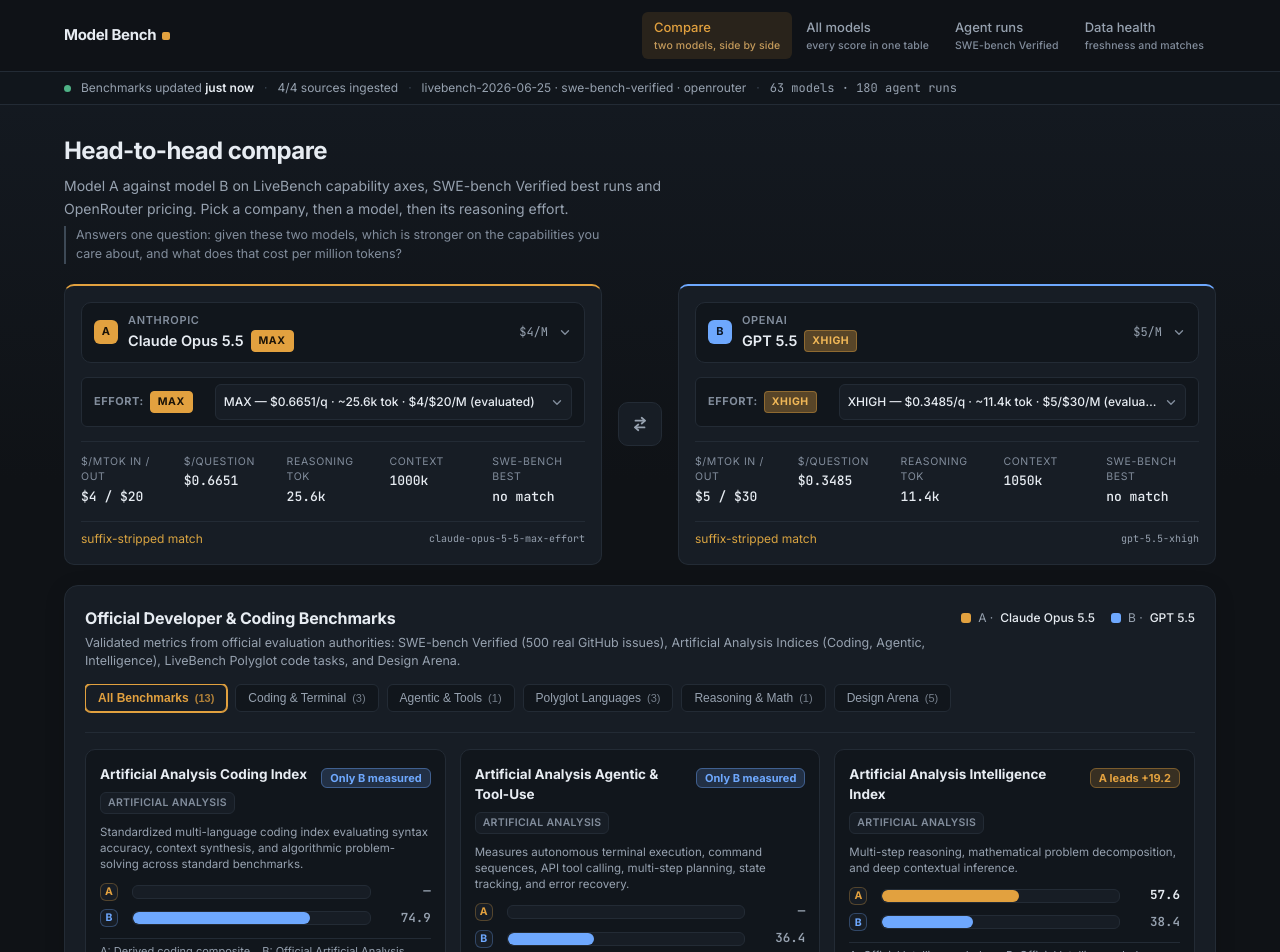
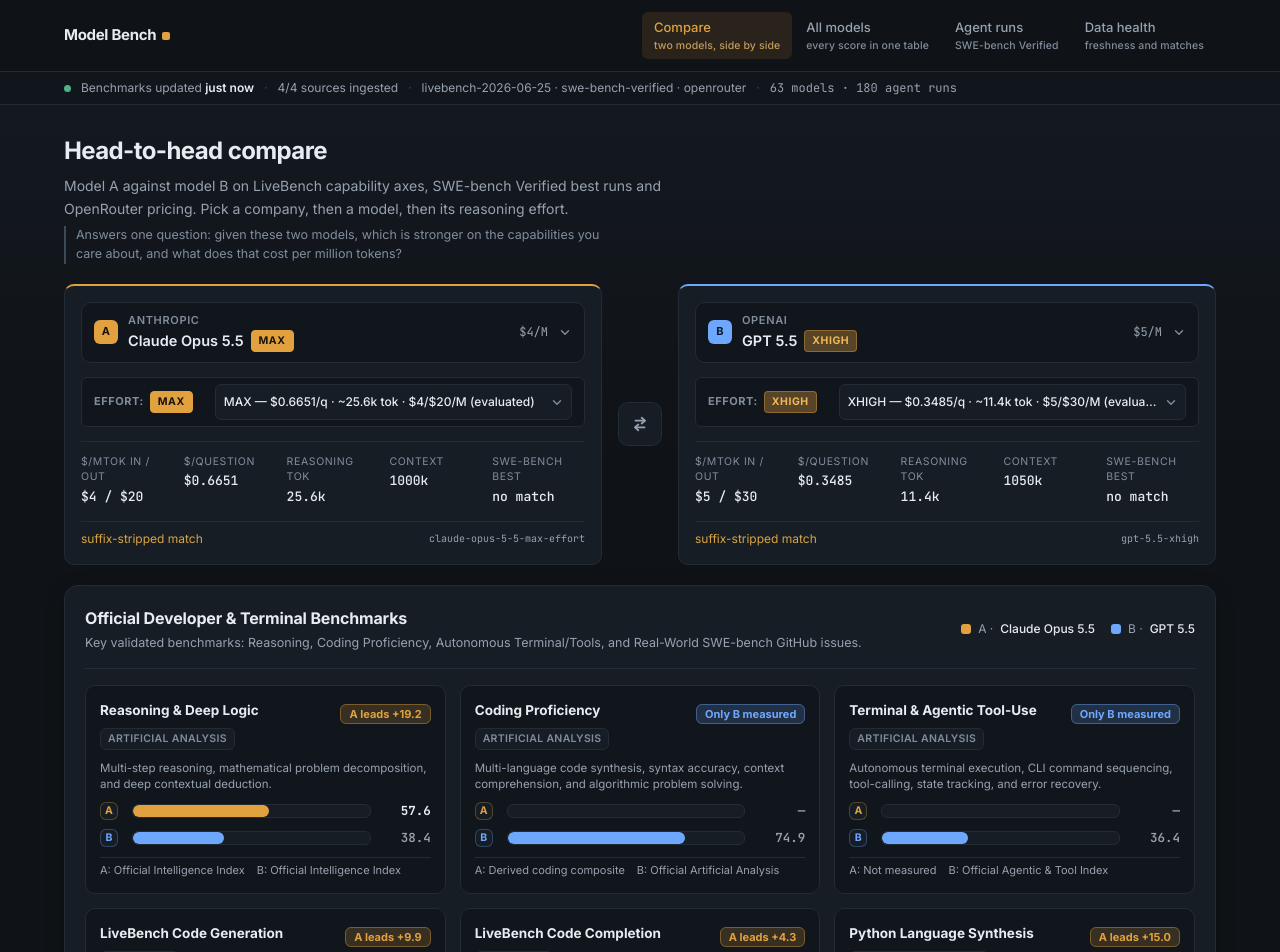
Before and after one commit to shrinivas-sn/model-bench-interface, a Next.js app: page / in a window 1280 px wide. Shown: the top 952 px of the page. Built offline with nearby package versions, Linux system fonts and the light colour scheme.

Commit message:
feat: present unified official developer benchmarks (Reasoning, Coding, Terminal, SWE-bench) without tabs

```diff
--- a/components/HeadToHead.tsx
+++ b/components/HeadToHead.tsx
@@ -49,16 +49,6 @@
 }
 
 const EFFORT_ORDER = ["low", "medium", "high", "xhigh", "max", "standard", "none"];
-
-const BENCHMARK_TABS = [
-  { id: "all", label: "All Benchmarks" },
-  { id: "swe", label: "SWE-bench Verified" },
-  { id: "coding", label: "Coding & Terminal" },
-  { id: "agentic", label: "Agentic & Tools" },
-  { id: "polyglot", label: "Polyglot Languages" },
-  { id: "reasoning", label: "Reasoning & Math" },
-  { id: "design", label: "Design Arena" },
-];
 
 function getEffortListForModel(m: LivebenchModel, livebench: LivebenchModel[]) {
   const familyVariants = livebench.filter(
@@ -243,17 +233,10 @@
     return { n: rows.length, best: Math.max(...rows.map((r) => r.resolved_pct as number)) };
   };
 
-  const [benchFilter, setBenchFilter] = useState<string>("all");
-
   const officialBenchmarks = useMemo(
     () => (a && b ? buildOfficialBenchmarkComparison(a, b, swe) : []),
     [a, b, swe]
   );
-
-  const filteredBenchmarks = useMemo(() => {
-    if (benchFilter === "all") return officialBenchmarks;
-    return officialBenchmarks.filter((item) => item.category === benchFilter);
-  }, [officialBenchmarks, benchFilter]);
 
   if (!a || !b || !rawA || !rawB) {
     return (
@@ -394,12 +377,16 @@
         {modelCard(b, rawB, "B", 1)}
       </div>
 
-      {/* Official Developer & Coding Benchmarks Panel */}
+      {/* Official Developer & Terminal Benchmarks Panel */}
       <div className="h2h-benchmarks-card">
         <div className="h2h-benchmarks-header">
-          <div className="h2h-benchmarks-header-text">
           <div className="row-between">
-              <h3 className="h2h-benchmarks-title">Official Developer & Coding Benchmarks</h3>
+            <div>
+              <h3 className="h2h-benchmarks-title">Official Developer & Terminal Benchmarks</h3>
+              <p className="h2h-benchmarks-subtitle">
+                Key validated benchmarks: Reasoning, Coding Proficiency, Autonomous Terminal/Tools, and Real-World SWE-bench GitHub issues.
+              </p>
+            </div>
             <div className="h2h-legend">
               <span className="h2h-legend-item">
                 <span className="h2h-legend-swatch" data-slot="A" aria-hidden />
@@ -411,37 +398,10 @@
               </span>
             </div>
           </div>
-            <p className="h2h-benchmarks-subtitle">
-              Validated metrics from official evaluation authorities: SWE-bench Verified (500 real GitHub issues), Artificial Analysis Indices (Coding, Agentic, Intelligence), LiveBench Polyglot code tasks, and Design Arena.
-            </p>
-          </div>
-
-          <div className="h2h-bench-tabs" role="tablist" aria-label="Benchmark category filters">
-            {BENCHMARK_TABS.map((tab) => {
-              const count =
-                tab.id === "all"
-                  ? officialBenchmarks.length
-                  : officialBenchmarks.filter((item) => item.category === tab.id).length;
-              if (count === 0 && tab.id !== "all") return null;
-              const isActive = benchFilter === tab.id;
-              return (
-                <button
-                  key={tab.id}
-                  type="button"
-                  role="tab"
-                  aria-selected={isActive}
-                  className={`h2h-bench-tab-btn ${isActive ? "active" : ""}`}
-                  onClick={() => setBenchFilter(tab.id)}
-                >
-                  {tab.label} <span className="h2h-bench-tab-count">({count})</span>
-                </button>
-              );
-            })}
-          </div>
         </div>
 
         <div className="h2h-bench-grid">
-          {filteredBenchmarks.map((item) => {
+          {officialBenchmarks.map((item) => {
             const va = item.valA;
             const vb = item.valB;
             const hasBoth = va != null && vb != null;
```
Also changed, not shown: data/scores.json, lib/benchmarks.mjs, 1 other file (tests, documents, lock files or other folders). Lines whose indentation alone changed are shown as unchanged.
